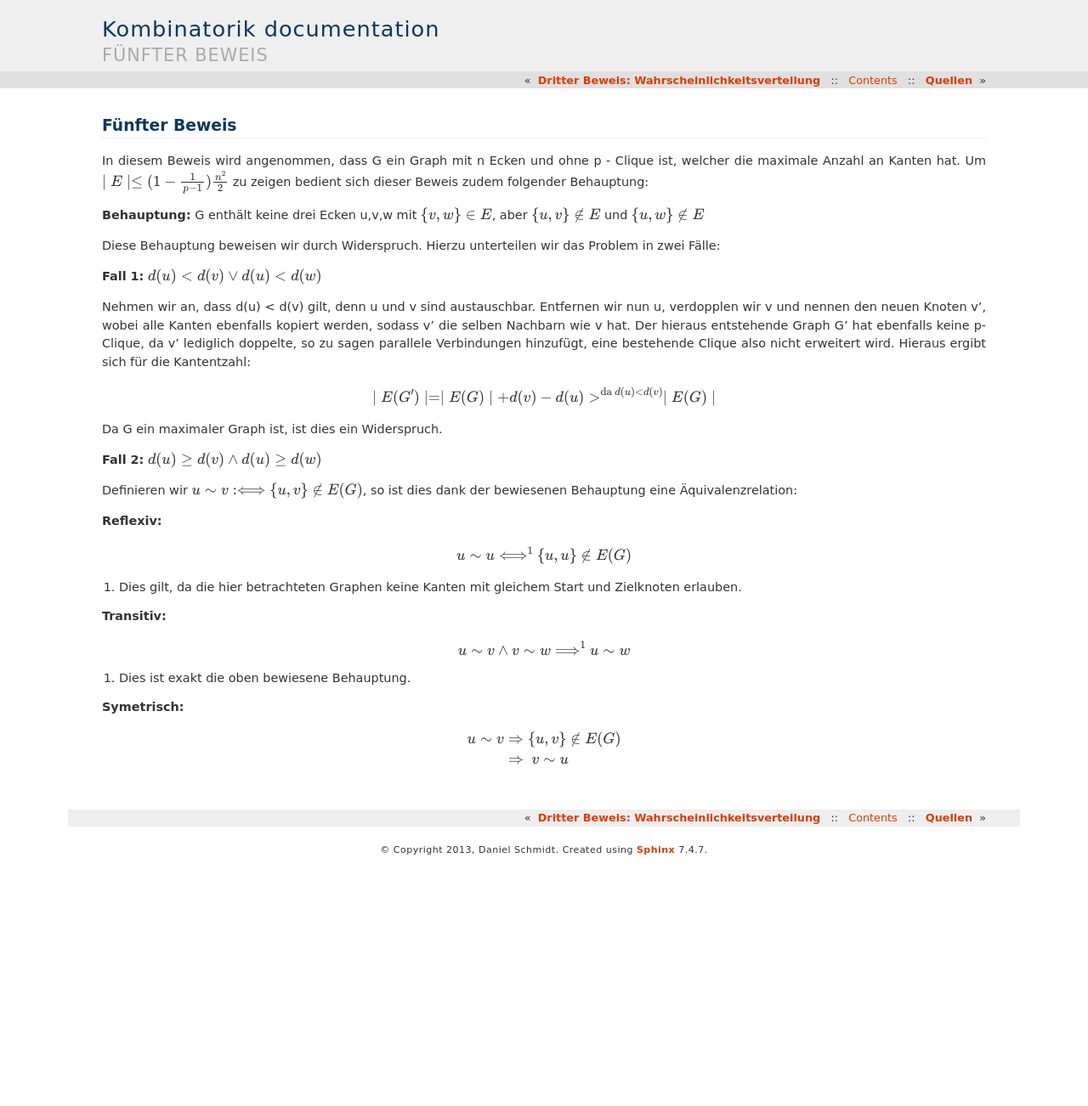
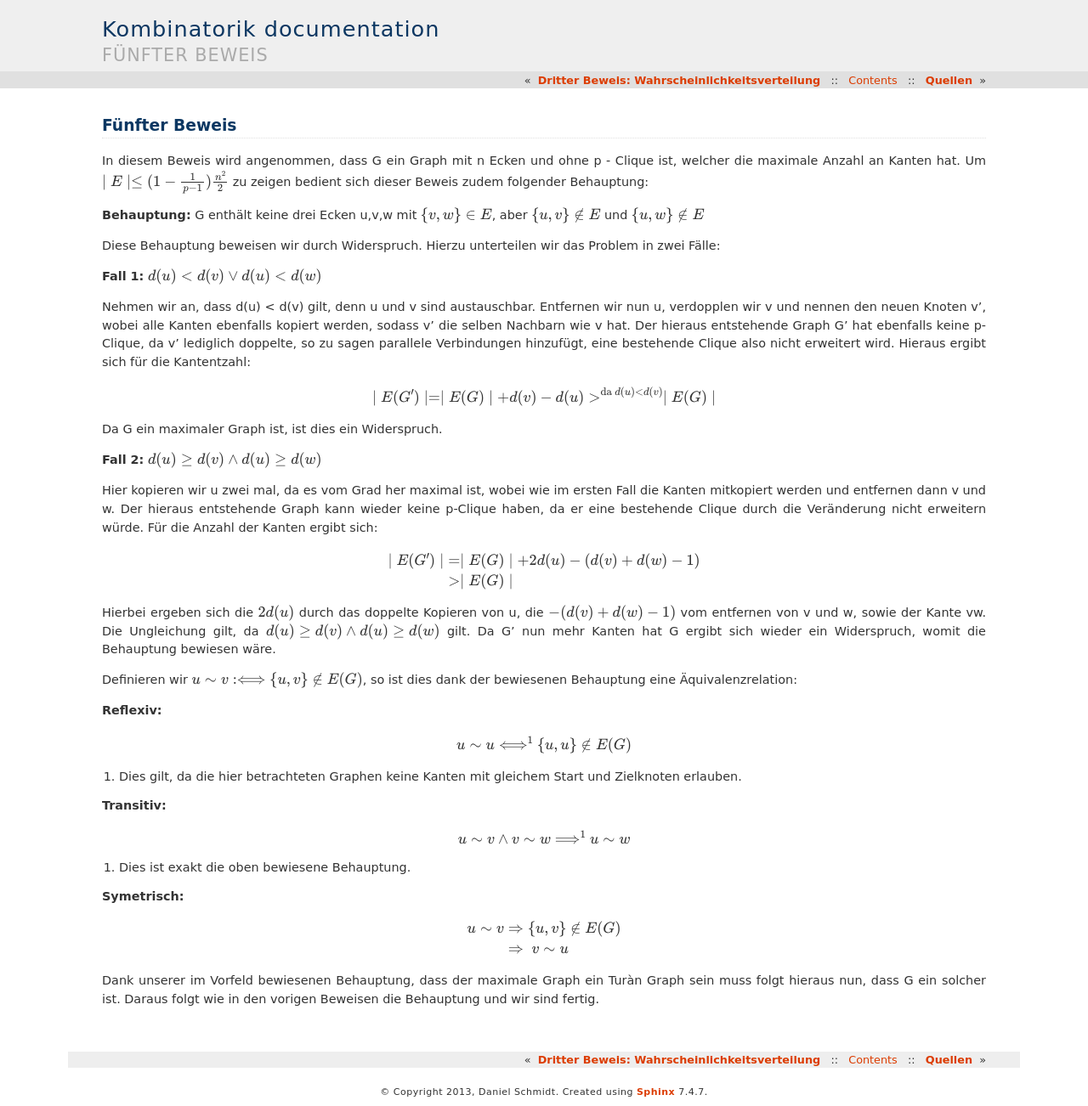
Before and after one commit to DanielMSchmidt/kombinatorik, a Sphinx documentation site: the page built from source/proof/fifth.rst, in a window 1280 px wide. Shown: the whole page at 85% size. Built offline with Sphinx 7.4.7, drawn with Linux system fonts in a browser that asks for light colours; before the commit the page ends 1018 px from its top, so only the background shows below that.

Commit message:
made todos

```diff
--- a/source/proof/fifth.rst
+++ b/source/proof/fifth.rst
@@ -25,8 +25,14 @@ Da G ein maximaler Graph ist, ist dies ein Widerspruch.
 
 **Fall 2:** :math:`d(u) \ge d(v) \wedge d(u) \ge d(w)`
 
-.. todo:: Fall 2 abtippen
+Hier kopieren wir u zwei mal, da es vom Grad her maximal ist, wobei wie im ersten Fall die Kanten mitkopiert werden und entfernen dann v und w. Der hieraus entstehende Graph kann wieder keine p-Clique haben, da er eine bestehende Clique durch die Veränderung nicht erweitern würde. Für die Anzahl der Kanten ergibt sich:
 
+.. math::
+  \mid E(G') \mid &= \mid E(G) \mid + 2 d(u) - (d(v) + d(w) - 1) \\
+  &> \mid E(G) \mid
+
+
+Hierbei ergeben sich die :math:`2d(u)` durch das doppelte Kopieren von u, die :math:`- (d(v) + d(w) - 1)` vom entfernen von v und w, sowie der Kante vw. Die Ungleichung gilt, da :math:`d(u) \ge d(v) \wedge d(u) \ge d(w)` gilt. Da G' nun mehr Kanten hat G ergibt sich wieder ein Widerspruch, womit die Behauptung bewiesen wäre.
 
 Definieren wir :math:`u \sim v :\Longleftrightarrow \{ u,v \} \notin E(G)`, so ist dies dank der bewiesenen Behauptung eine Äquivalenzrelation:
 
@@ -51,4 +57,5 @@ Definieren wir :math:`u \sim v :\Longleftrightarrow \{ u,v \} \notin E(G)`, so i
   u \sim v &\Rightarrow \{ u,v \} \notin E(G) \\
   &\Rightarrow\ v \sim u
 
-.. todo:: Zeigen, dass daraus folgt, dass G ein vollständiger multipartiter Graph G sein muss (hieraus folgt wie in 3, dass die Gleichung gilt)
+
+Dank unserer im Vorfeld bewiesenen Behauptung, dass der maximale Graph ein Turàn Graph sein muss folgt hieraus nun, dass G ein solcher ist. Daraus folgt wie in den vorigen Beweisen die Behauptung und wir sind fertig.
```
